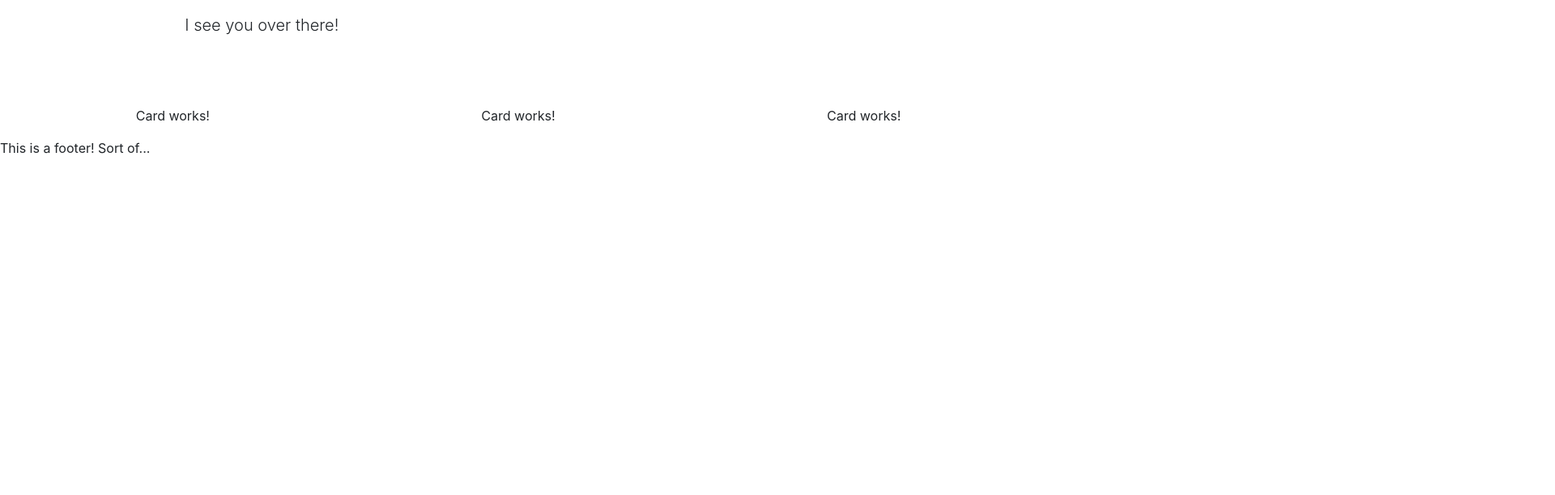
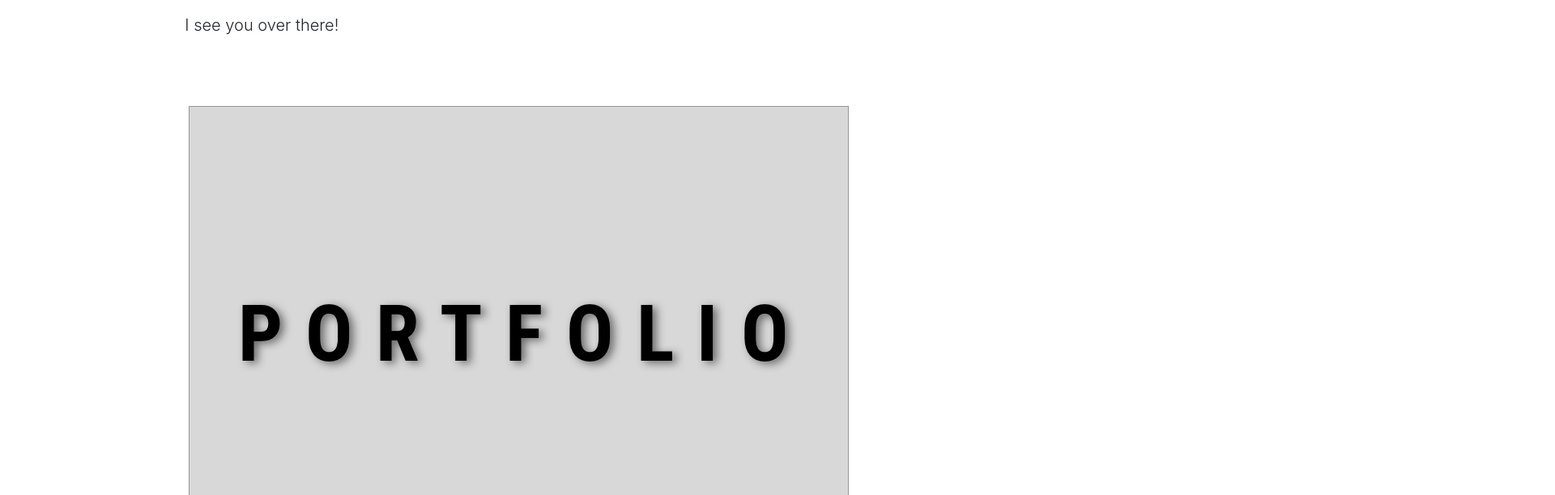
Before and after one commit to cdeoliveirasilva/olivebranch, a React (Create React App) app: page / in a window 1280 px wide. Shown: the part 284-896 px from the top of the page at 81% size, 1920 px wide, since content can reach past the window. Before the commit the page ends 800 px from the top, so only its background shows below. Built offline with nearby package versions, Linux system fonts and the light colour scheme.

Commit message:
Created CardInfo component, installed react-spring dep

```diff
--- a/package.json
+++ b/package.json
@@ -11,7 +11,8 @@
     "react-bootstrap": "^1.0.1",
     "react-dom": "^16.13.1",
     "react-router-dom": "^5.1.2",
-    "react-scripts": "3.4.1"
+    "react-scripts": "3.4.1",
+    "react-spring": "^8.0.27"
   },
   "scripts": {
     "start": "react-scripts start",
--- a/src/components/Card.js
+++ b/src/components/Card.js
@@ -1,9 +1,20 @@
 import React from "react";
 
-
+import CardInfo from "../components/CardInfo";
 
 function Card(props) {
-  return <p>Card works!</p>;
+  return (
+    <div>
+      <img className="" src={props.item.imgSrc} alt={props.item.imgSrc} />
+      {props.item.selected && (
+        <CardInfo
+          title={props.item.title}
+          subTitle={props.item.subTitle}
+          linl={props.item.link}
+        />
+      )}
+    </div>
+  );
 }
 
 export default Card;
--- a/src/components/CardInfo.js
+++ b/src/components/CardInfo.js
@@ -0,0 +1,7 @@
+import React from "react";
+
+function CardInfo(props) {
+  return <p>Card info works!</p>;
+}
+
+export default CardInfo;
```
Also changed, not shown: 1 other file (tests, documents, lock files or other folders).
